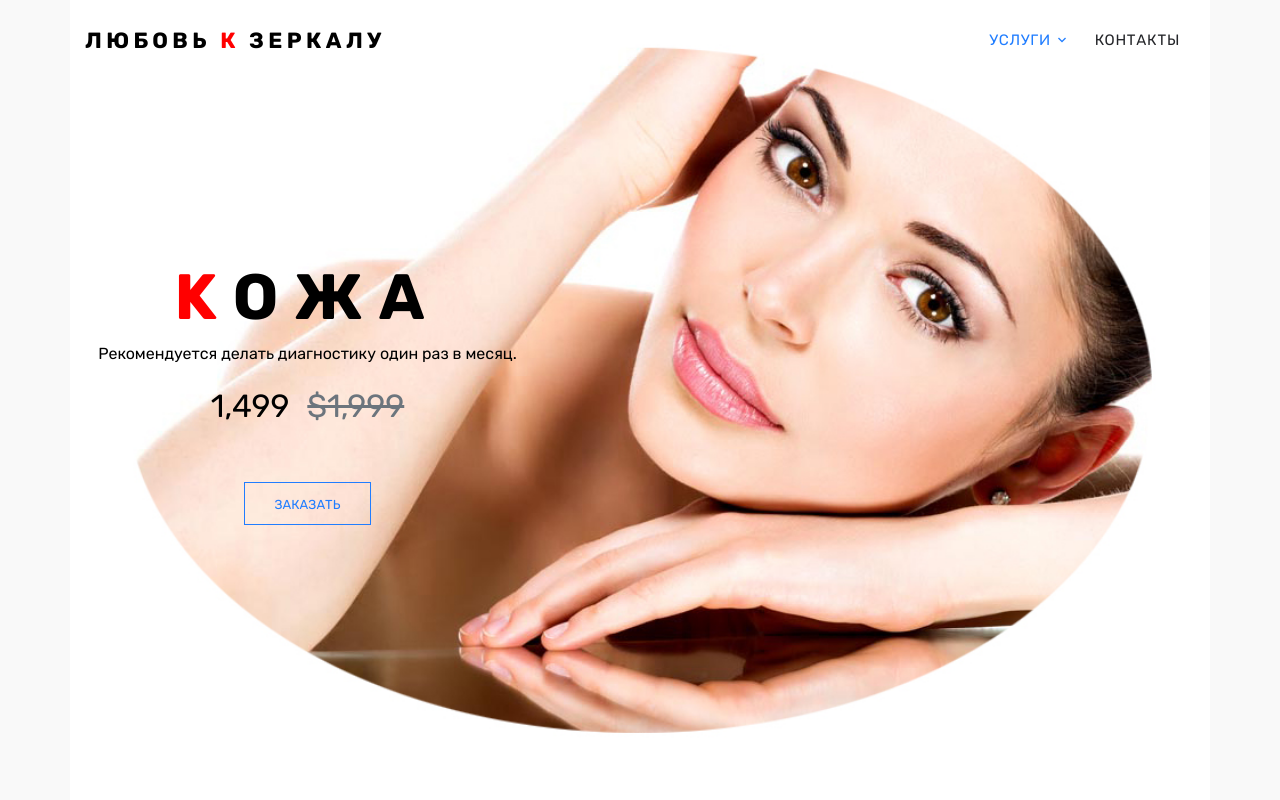
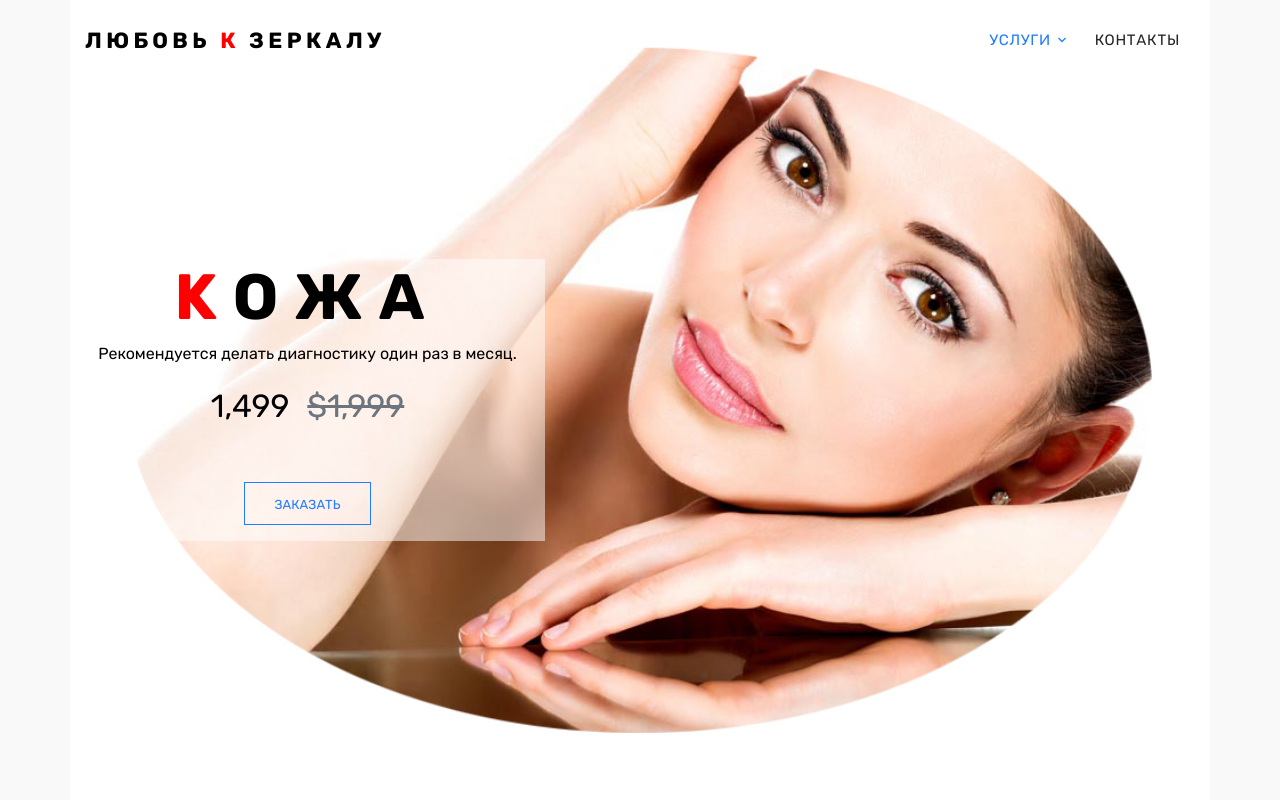
Before and after one commit to funchest/ljubovkzerkalu2, a website: page index.html in a window 1280 px wide. Shown: the top 800 px of the page. Drawn offline with Linux system fonts and the light colour scheme; files whose address does not match are found by name.

Commit message:
Update index.html

```diff
--- a/index.html
+++ b/index.html
@@ -114,7 +114,7 @@
         <div class="container" style="background-image: url('images/backgr.jpg');background-repeat: no-repeat;background-attachment: local;background-position: center;background-size: cover;">
 
             <div class="row align-items-center">
-                <div class="col-lg-5 text-center">
+                <div class="col-lg-5 text-center" style="background-color:rgba(255, 255, 255, 0.5)">
                     <div class="featured-hero-product w-100">
                         <h1 class="mb-2"><span style="color:red"> K</span>ожа</h1>
                         <h4>Рекомендуется делать диагностику один раз в месяц.</h4>
```
